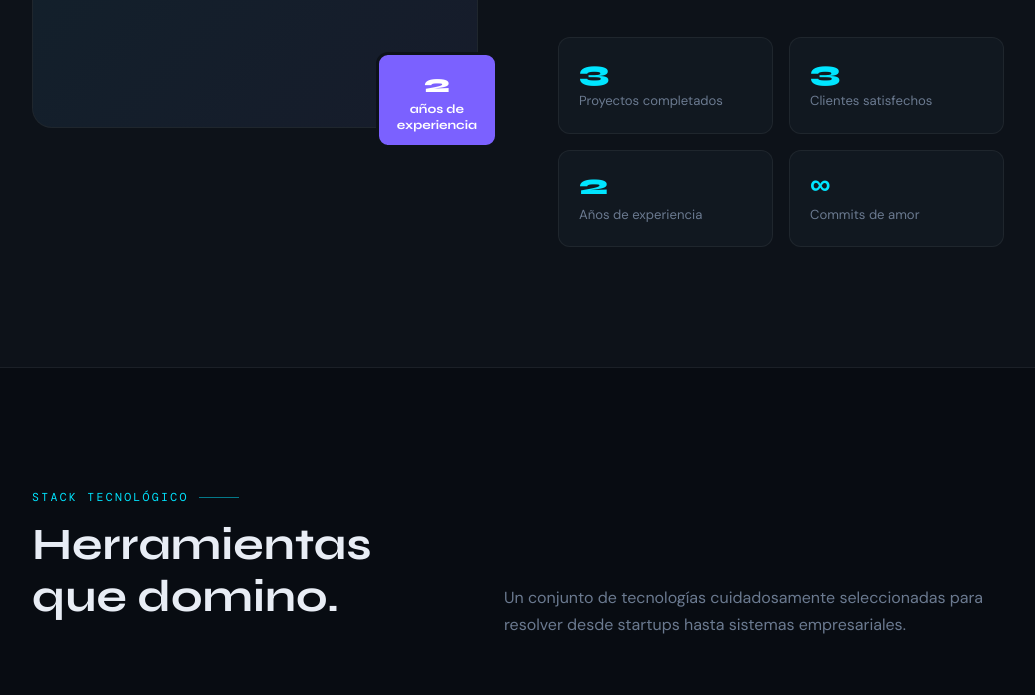
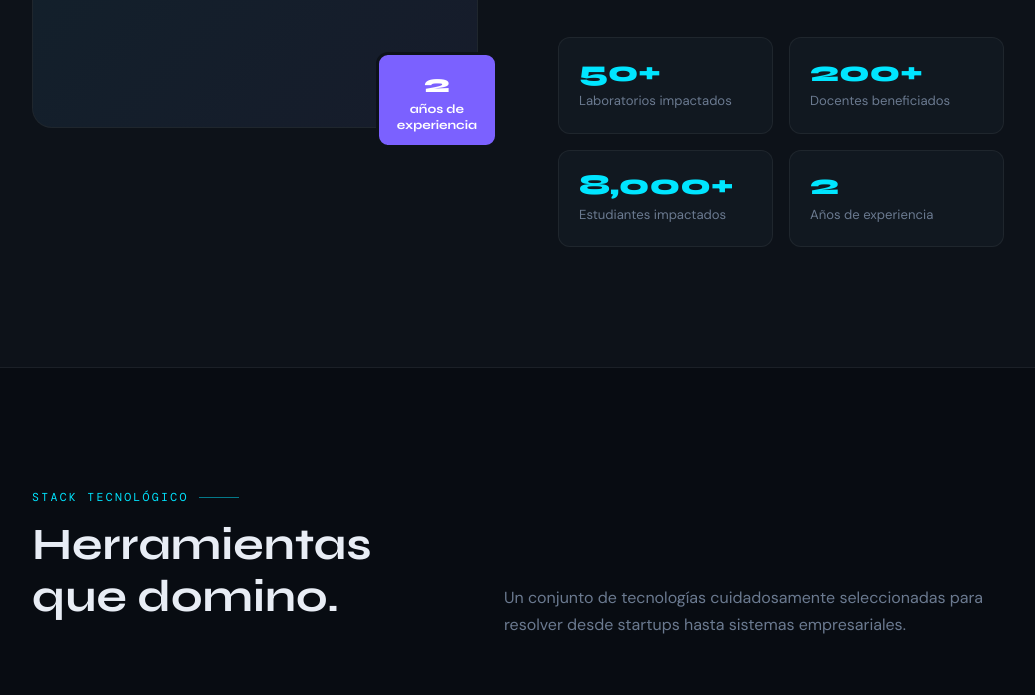
Before and after one commit to RomelAnte/portfolio-frontend, a plain HTML site: page index.html in a window 1280 px wide. Shown: the part 1527-2222 px from the top of the page, without its empty margins (122-1157 px from the left). Drawn offline with nearby package versions, Linux system fonts and the light colour scheme; a web font is replaced by a local one.

Commit message:
feat: update statistics in about section and fix syntax error in index.html

```diff
--- a/index.html
+++ b/index.html
@@ -8,7 +8,8 @@
     <link
       href="https://fonts.googleapis.com/css2?family=Syne:wght@400;600;700;800&family=DM+Mono:ital,wght@0,300;0,400;1,300&family=DM+Sans:ital,opsz,wght@0,9..40,300;0,9..40,400;0,9..40,500;1,9..40,300&display=swap"
       rel="stylesheet"
-    />;
+    />
+    ;
 
     <!--logo-->
     <link rel="icon" href="static/images/logod.png" type="image/png" />
@@ -200,20 +201,20 @@
               {% endfor %}
             -->
               <div class="about-fact">
-                <div class="about-fact-value">3</div>
-                <div class="about-fact-label">Proyectos completados</div>
+                <div class="about-fact-value">50+</div>
+                <div class="about-fact-label">Laboratorios impactados</div>
               </div>
               <div class="about-fact">
-                <div class="about-fact-value">3</div>
-                <div class="about-fact-label">Clientes satisfechos</div>
+                <div class="about-fact-value">200+</div>
+                <div class="about-fact-label">Docentes beneficiados</div>
+              </div>
+              <div class="about-fact">
+                <div class="about-fact-value">8,000+</div>
+                <div class="about-fact-label">Estudiantes impactados</div>
               </div>
               <div class="about-fact">
                 <div class="about-fact-value">2</div>
                 <div class="about-fact-label">Años de experiencia</div>
-              </div>
-              <div class="about-fact">
-                <div class="about-fact-value">∞</div>
-                <div class="about-fact-label">Commits de amor</div>
               </div>
             </div>
           </div>
```
